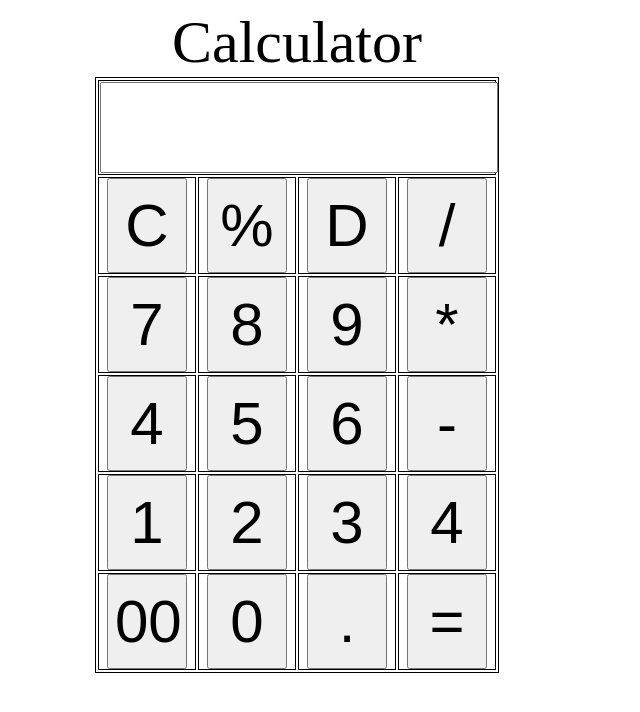
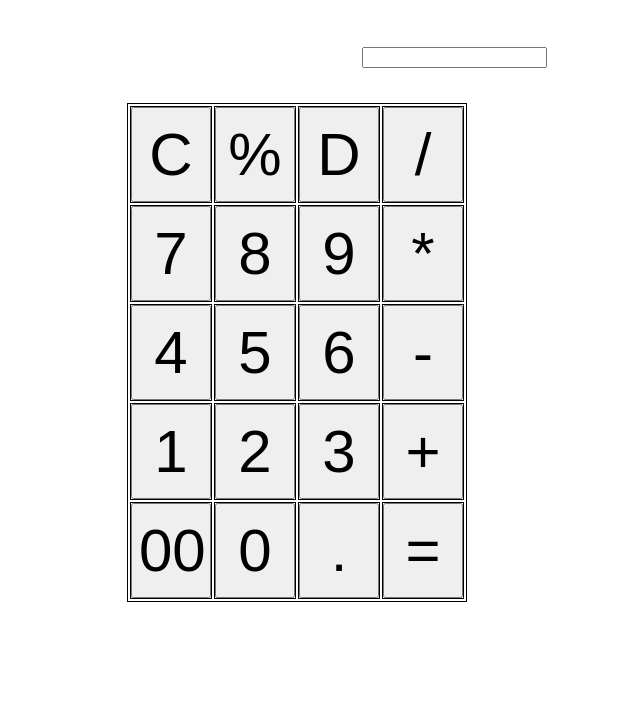
Before and after one commit to Vivek52940/calculator, a plain HTML site: page index.html in a window 1280 px wide. Shown: the whole page, without its empty margins (343-983 px from the left). Drawn offline with Linux system fonts and the light colour scheme.

Commit message:
Message('form commit')

```diff
--- a/index.html
+++ b/index.html
@@ -9,15 +9,12 @@
 </head>
 <body>
    <div class="mid">
+       <form name="form">
+           <input class="textview" name="textview">
+           </form>
        <table align="center">
-           <caption>Calculator</caption>
-           <thead>
-               <tr>
-                   <th colspan="4"name="head">
-                    <input class="textview" name="textview"/>
-                   </th>
-               </tr>
-           </thead>
+
+
            <tr>
             <td><input class="myclass" type="button" value="C"/></td>
             <td><input class="myclass" type="button" value="%"/></td>
@@ -25,28 +22,28 @@
             <td><input class="myclass" type="button" value="/"/></td>
            </tr>
            <tr>
-            <td><input class="myclass" type="button" value="7" onclick="insert(1)"/></td>
-            <td><input class="myclass" type="button" value="8"/></td>
-            <td><input class="myclass" type="button" value="9"/></td>
-            <td><input class="myclass" type="button" value="*"/></td>
+            <td><input class="myclass" type="button" value="7" onclick="insert(7)"/></td>
+            <td><input class="myclass" type="button" value="8"onclick="insert(8)"/></td>
+            <td><input class="myclass" type="button" value="9" onclick="insert(9)"/></td>
+            <td><input class="myclass" type="button" value="*" onclick="insert('*')"/></td>
            </tr>
            <tr>
-            <td><input class="myclass" type="button" value="4"/></td>
-            <td><input class="myclass" type="button" value="5"/></td>
-            <td><input class="myclass" type="button" value="6"/></td>
-            <td><input class="myclass" type="button" value="-"/></td>
+            <td><input class="myclass" type="button" value="4" onclick="insert(4)"/></td>
+            <td><input class="myclass" type="button" value="5" onclick="insert(5)"/></td>
+            <td><input class="myclass" type="button" value="6" onclick="insert(6)"/></td>
+            <td><input class="myclass" type="button" value="-" onclick="insert('-')"/></td>
         </tr>
         <tr>
-            <td><input class="myclass" type="button" value="1"/></td>
-            <td><input class="myclass" type="button" value="2"/></td>
-            <td><input class="myclass" type="button" value="3"/></td>
-            <td><input class="myclass" type="button" value="4"/></td>
+            <td><input class="myclass" type="button" value="1" onclick="insert(1)"/></td>
+            <td><input class="myclass" type="button" value="2" onclick="insert(2)"/></td>
+            <td><input class="myclass" type="button" value="3" onclick="insert(3)"/></td>
+            <td><input class="myclass" type="button" value="+" onclick="insert('+')"/></td>
         </tr>
         <tr>
-            <td><input class="myclass" type="button" value="00"/></td>
-            <td><input class="myclass" type="button" value="0"/></td>
-            <td><input class="myclass" type="button" value="."/></td>
-            <td><input class="myclass" type="button" value="="/></td>
+            <td><input class="myclass" type="button" value="00" onclick="insert(00)"/></td>
+            <td><input class="myclass" type="button" value="0" onclick="insert(0)"/></td>
+            <td><input class="myclass" type="button" value="." onclick="insert(.)"/></td>
+            <td><input class="myclass" type="button" value="=" onclick="insert('=')"/></td>
         </tr>
        </table>
    </div>
--- a/index.js
+++ b/index.js
@@ -1,4 +1,4 @@
 console.log("Calculator");
 function insert(num){
-    document.head.textview.value =  document.th.textview.value+num;
+    document.form.textview.value =  document.form.textview.value+num;
 }
--- a/style.css
+++ b/style.css
@@ -24,9 +24,12 @@ div.mid{
     font-size: 60px;
     cursor: pointer;
 }
-.textview{
-    height:85px;
-    width: 99%;
-    font-size: 30px;
+form{
+
+    height:95px;
+    width: 500px;
+    font-size: 60px;
     text-align:right;
+    margin-left: auto;
+    margin-right: auto;
 }
```
